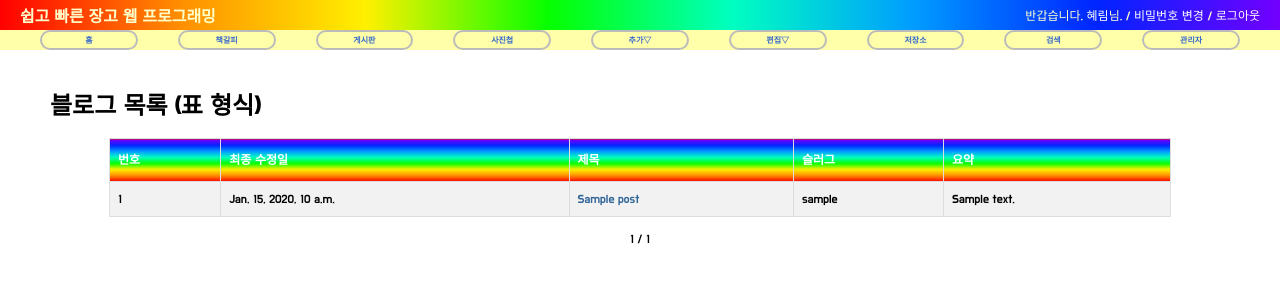
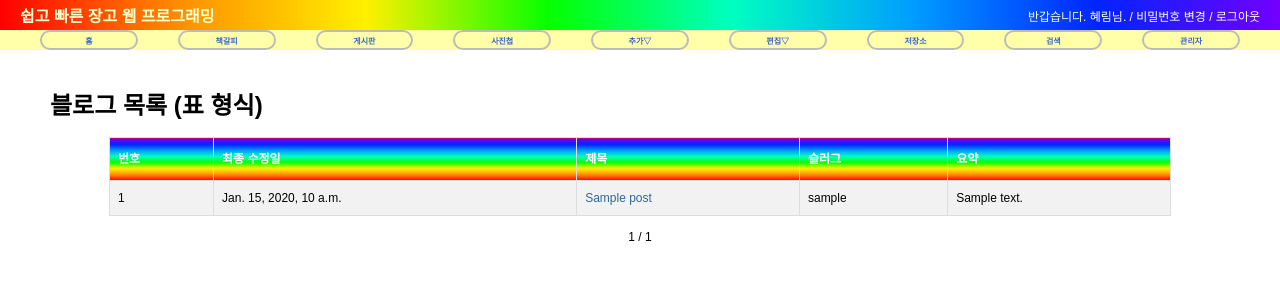
Before and after one commit to shn04097/my-first-bookmark, a Django app: template blog/templates/blog/post_all.html in a window 1280 px wide. Shown: the top 300 px of the page. Run offline with Django 3.2, Linux system fonts and the light colour scheme; the template is opened without the code that fills it: most values are stand-ins (such as "Sample title", 1, 10 or a date in 2020).

Commit message:
Changed ...

```diff
--- a/static/css/base.css
+++ b/static/css/base.css
@@ -1,6 +1,6 @@
   body {
       /*font-family: "Lucida Grande", Verdana, Arial, sans-serif;*/
-      font-family: 'Do Hyeon', sans-serif;
+      font-family: 'Nanum', sans-serif;
       font-size: 12px;
 
   }
```
